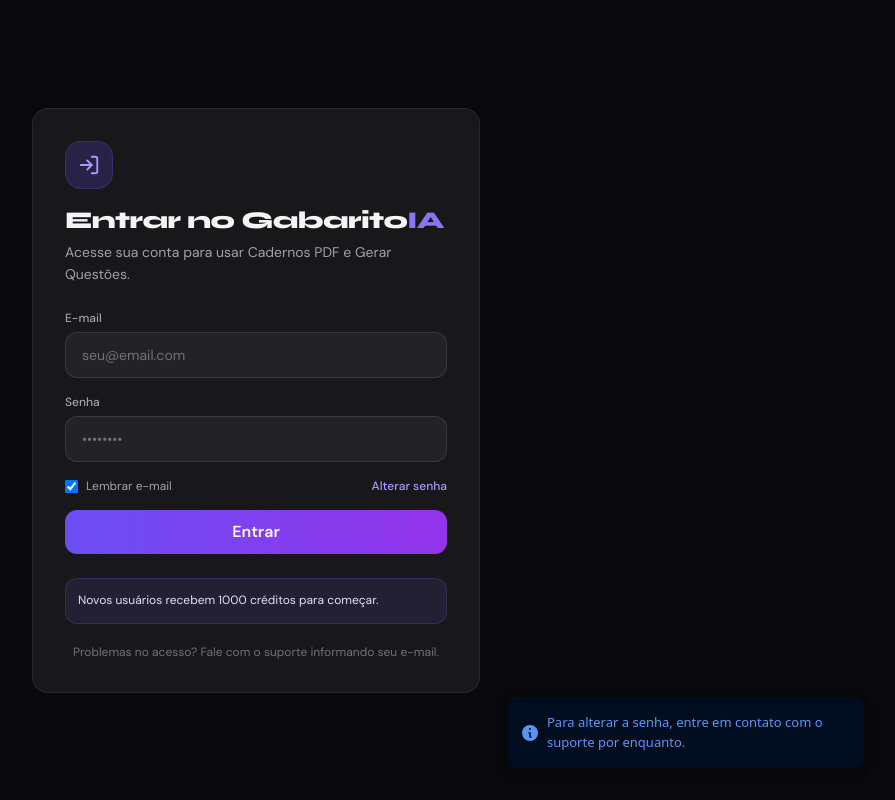
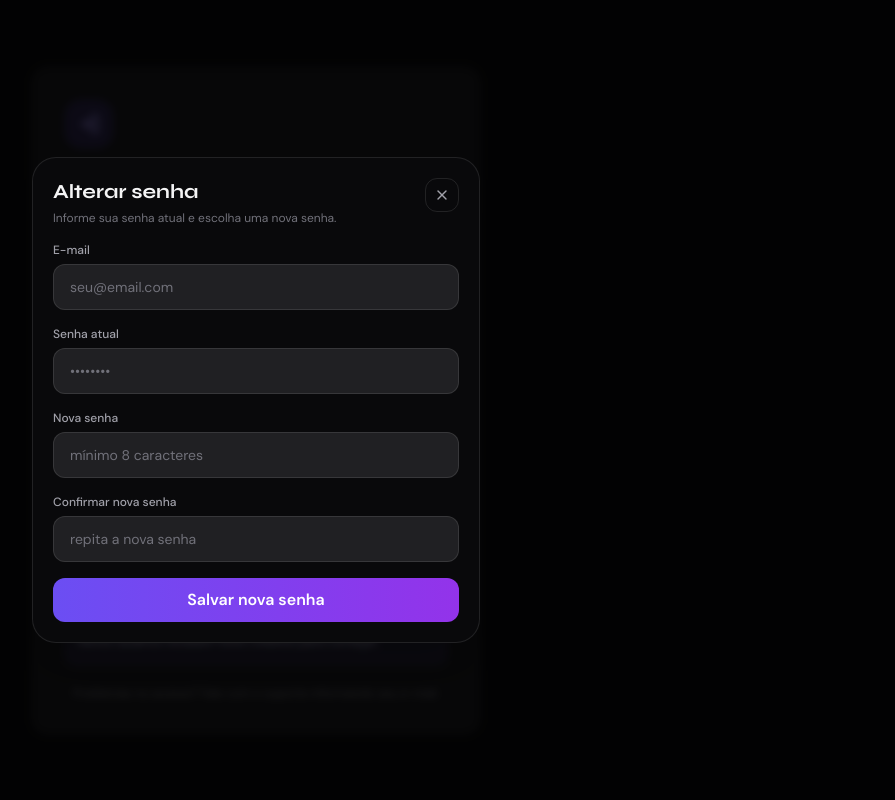
Before and after one commit to redeempregos-netizen/gabaritoia, a Next.js app: page /login in a window 1280 px wide. Both pictures are taken after a click on the button "Alterar senha". Shown: the whole page, without its empty margins (384-1279 px from the left). Built offline with nearby package versions, Linux system fonts and the light colour scheme.

Commit message:
substitui aviso de senha por formulario

```diff
--- a/src/app/(auth)/login/page.tsx
+++ b/src/app/(auth)/login/page.tsx
@@ -5,7 +5,7 @@
 import { zodResolver } from '@hookform/resolvers/zod'
 import { z } from 'zod'
 import { toast } from 'sonner'
-import { Loader2, LogIn } from 'lucide-react'
+import { Loader2, LogIn, X } from 'lucide-react'
 
 const schema = z.object({
   email: z.string().email('E-mail inválido'),
@@ -13,16 +13,33 @@
 })
 type Form = z.infer<typeof schema>
 
+const changeSchema = z.object({
+  email: z.string().email('E-mail inválido'),
+  currentPassword: z.string().min(1, 'Informe a senha atual'),
+  newPassword: z.string().min(8, 'A nova senha precisa ter pelo menos 8 caracteres'),
+  confirmPassword: z.string().min(8, 'Confirme a nova senha'),
+}).refine(data => data.newPassword === data.confirmPassword, {
+  message: 'As senhas não conferem',
+  path: ['confirmPassword'],
+})
+type ChangeForm = z.infer<typeof changeSchema>
+
 export default function LoginPage() {
   const router = useRouter()
   const [loading, setLoading] = useState(false)
+  const [changing, setChanging] = useState(false)
+  const [showChange, setShowChange] = useState(false)
   const [remember, setRemember] = useState(true)
-  const { register, handleSubmit, setValue, formState: { errors } } = useForm<Form>({ resolver: zodResolver(schema) })
+  const { register, handleSubmit, setValue, getValues, formState: { errors } } = useForm<Form>({ resolver: zodResolver(schema) })
+  const changeForm = useForm<ChangeForm>({ resolver: zodResolver(changeSchema) })
 
   useEffect(() => {
     const saved = window.localStorage.getItem('gaia-login-email')
-    if (saved) setValue('email', saved)
-  }, [setValue])
+    if (saved) {
+      setValue('email', saved)
+      changeForm.setValue('email', saved)
+    }
+  }, [setValue, changeForm])
 
   async function onSubmit(data: Form) {
     setLoading(true)
@@ -45,8 +62,32 @@
     }
   }
 
-  function alterarSenhaAviso() {
-    toast.info('Para alterar a senha, entre em contato com o suporte por enquanto.')
+  async function onChangePassword(data: ChangeForm) {
+    setChanging(true)
+    try {
+      const res = await fetch('/api/auth/change-password', {
+        method: 'POST',
+        headers: { 'Content-Type': 'application/json' },
+        body: JSON.stringify({
+          email: data.email,
+          currentPassword: data.currentPassword,
+          newPassword: data.newPassword,
+        }),
+      })
+      const json = await res.json().catch(() => ({}))
+      if (!res.ok) { toast.error(json.error || 'Não foi possível alterar a senha.'); return }
+      toast.success(json.message || 'Senha alterada com sucesso.')
+      changeForm.reset({ email: data.email, currentPassword: '', newPassword: '', confirmPassword: '' })
+      setShowChange(false)
+    } finally {
+      setChanging(false)
+    }
+  }
+
+  function abrirAlteracaoSenha() {
+    const email = getValues('email') || window.localStorage.getItem('gaia-login-email') || ''
+    if (email) changeForm.setValue('email', email)
+    setShowChange(true)
   }
 
   return (
@@ -58,7 +99,7 @@
           <div className="w-12 h-12 rounded-2xl bg-brand-600/20 border border-brand-500/20 flex items-center justify-center mb-4 text-brand-300">
             <LogIn size={22} />
           </div>
-          <div className="font-heading font-extrabold text-2xl mb-1 tracking-tight">
+          <div className="font-heading font-extrabold text-[clamp(2rem,8vw,2.75rem)] leading-tight mb-2 tracking-tight">
             Entrar no Gabarito<span className="text-brand-400">IA</span>
           </div>
           <p className="text-zinc-400 text-sm mb-6 leading-relaxed">
@@ -82,7 +123,7 @@
                 <input type="checkbox" checked={remember} onChange={e => setRemember(e.target.checked)} />
                 Lembrar e-mail
               </label>
-              <button type="button" onClick={alterarSenhaAviso} className="text-brand-300 hover:text-brand-200 font-medium">
+              <button type="button" onClick={abrirAlteracaoSenha} className="text-brand-300 hover:text-brand-200 font-medium">
                 Alterar senha
               </button>
             </div>
@@ -102,6 +143,50 @@
           </p>
         </div>
       </div>
+
+      {showChange && (
+        <div className="fixed inset-0 z-50 bg-black/70 backdrop-blur-sm flex items-center justify-center p-4">
+          <div className="w-full max-w-md rounded-3xl border border-white/10 bg-zinc-950 p-5 shadow-2xl">
+            <div className="flex items-start justify-between gap-3 mb-4">
+              <div>
+                <h2 className="font-heading text-xl font-bold">Alterar senha</h2>
+                <p className="text-xs text-zinc-500 mt-1">Informe sua senha atual e escolha uma nova senha.</p>
+              </div>
+              <button type="button" onClick={() => setShowChange(false)} className="rounded-xl border border-white/10 p-2 text-zinc-400 hover:text-white">
+                <X size={16} />
+              </button>
+            </div>
+
+            <form onSubmit={changeForm.handleSubmit(onChangePassword)} className="space-y-4">
+              <div>
+                <label className="label">E-mail</label>
+                <input {...changeForm.register('email')} type="email" className="input" placeholder="seu@email.com" autoComplete="email" />
+                {changeForm.formState.errors.email && <p className="text-red-400 text-xs mt-1">{changeForm.formState.errors.email.message}</p>}
+              </div>
+              <div>
+                <label className="label">Senha atual</label>
+                <input {...changeForm.register('currentPassword')} type="password" className="input" placeholder="••••••••" autoComplete="current-password" />
+                {changeForm.formState.errors.currentPassword && <p className="text-red-400 text-xs mt-1">{changeForm.formState.errors.currentPassword.message}</p>}
+              </div>
+              <div>
+                <label className="label">Nova senha</label>
+                <input {...changeForm.register('newPassword')} type="password" className="input" placeholder="mínimo 8 caracteres" autoComplete="new-password" />
+                {changeForm.formState.errors.newPassword && <p className="text-red-400 text-xs mt-1">{changeForm.formState.errors.newPassword.message}</p>}
+              </div>
+              <div>
+                <label className="label">Confirmar nova senha</label>
+                <input {...changeForm.register('confirmPassword')} type="password" className="input" placeholder="repita a nova senha" autoComplete="new-password" />
+                {changeForm.formState.errors.confirmPassword && <p className="text-red-400 text-xs mt-1">{changeForm.formState.errors.confirmPassword.message}</p>}
+              </div>
+
+              <button type="submit" disabled={changing} className="btn-primary w-full flex items-center justify-center gap-2 h-11">
+                {changing && <Loader2 size={16} className="animate-spin" />}
+                Salvar nova senha
+              </button>
+            </form>
+          </div>
+        </div>
+      )}
     </div>
   )
 }
```
